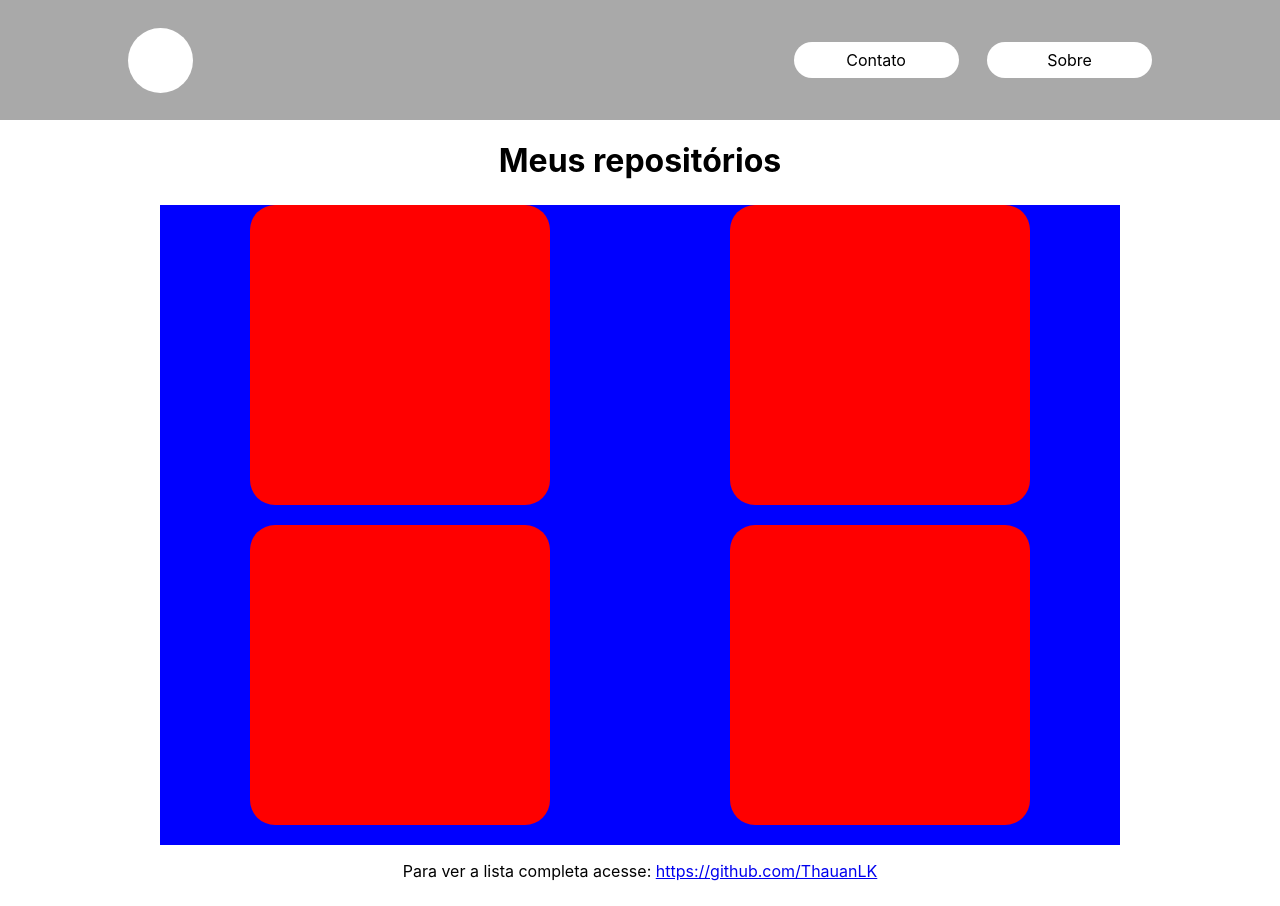
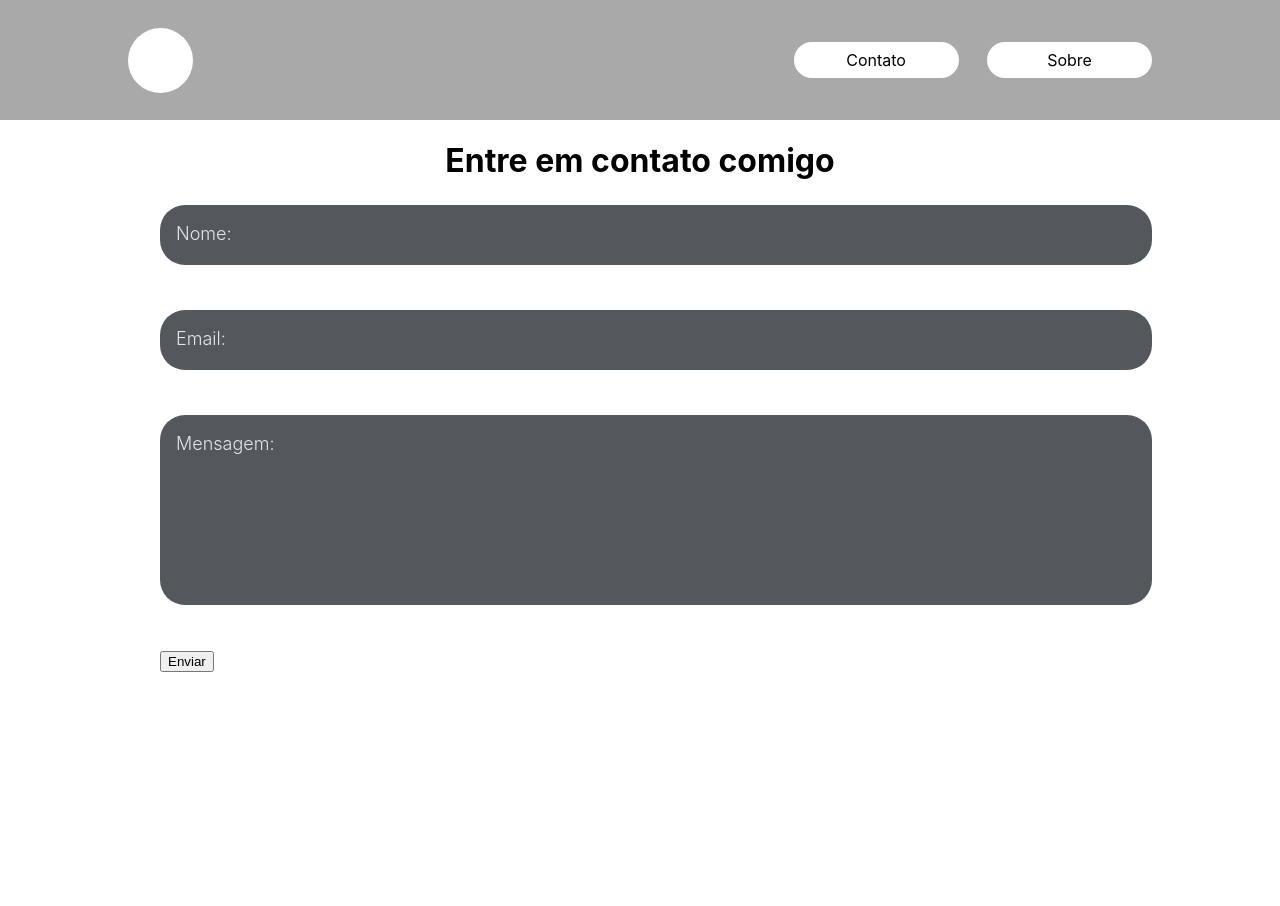
Before and after one commit to ThauanLK/Portfolio, a React (Create React App) app: page /contato in a window 1280 px wide. Before the commit this address led to /. After the commit the page ends 800 px from the top, so only its background shows below. Built offline with nearby package versions, Linux system fonts and the light colour scheme.

Commit message:
COncertando bug do botao enviar do form

```diff
--- a/src/components/header/index.js
+++ b/src/components/header/index.js
@@ -17,7 +17,7 @@ function header() {
         <Header>
           <Logo />
           <ButtonContainer>
-            <ButtonHeader as={Link} to="/contato" className="ButtonLink">
+            <ButtonHeader as={Link} to="/contato">
               Contato
             </ButtonHeader>
             <ButtonHeader as={Link} to="/sobre">
--- a/src/views/Contact/index.js
+++ b/src/views/Contact/index.js
@@ -47,7 +47,7 @@ function Contact() {
             className="submitBtn"
             type="submit"
             value="Enviar"
-            onSubmit={history.push("/")}
+            onClick={() => history.push("/")}
           />
         </form>
       </ContentContainer>
```
